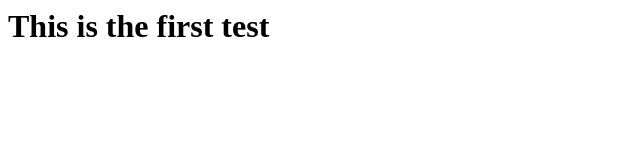
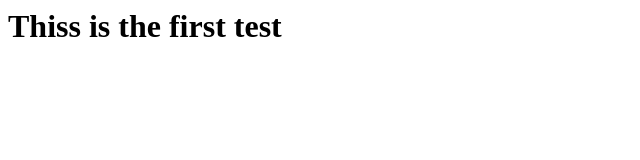
Before and after one commit to sen091/testproject, a plain HTML site: page index1.html in a window 1280 px wide. Shown: the whole page, without its empty margins (0-640 px from the left). Drawn offline with Linux system fonts and the light colour scheme.

Commit message:
updated index1.html

```diff
--- a/index1.html
+++ b/index1.html
@@ -1,5 +1,5 @@
 <html>
 <body>
-	<h1> This is the first test</h1>
+	<h1> Thiss is the first test</h1>
 </body>
 </html>
```
